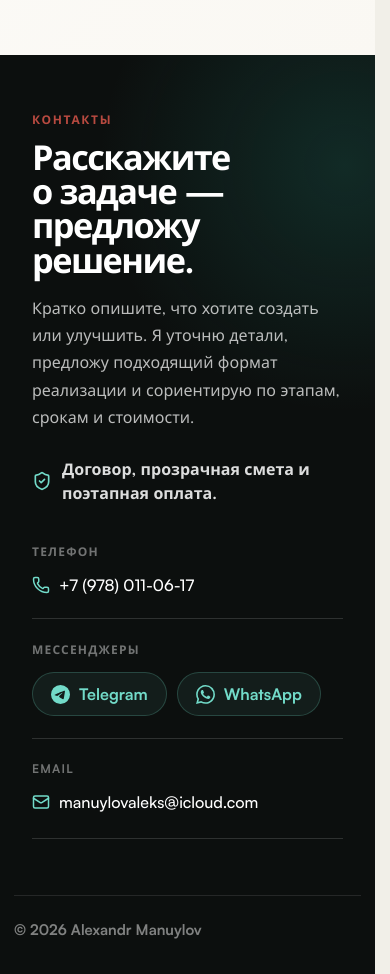
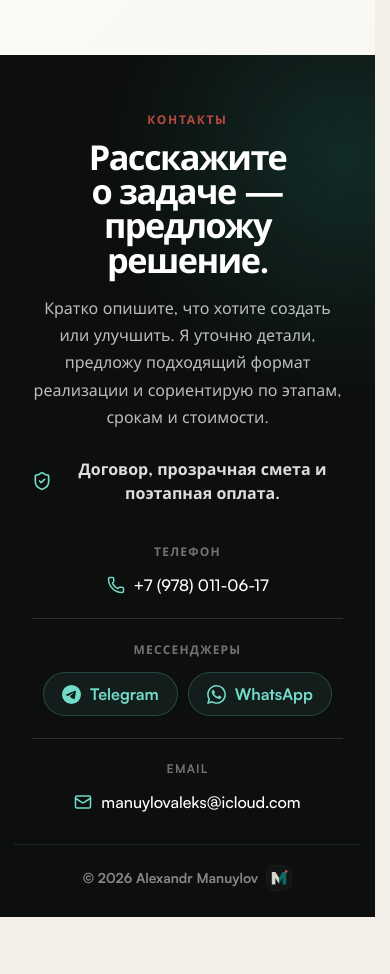
Before and after one commit to Aleks-man/portfolio, a React (Vite) app: page / in a window 390 px wide. Shown: the part 4350-5324 px from the top of the page. After the commit the page ends 5267 px from the top, so only its background shows below. Built offline with nearby package versions, Linux system fonts and the light colour scheme.

Commit message:
style: refine centered footer layout

```diff
--- a/src/components/PageFooter.tsx
+++ b/src/components/PageFooter.tsx
@@ -12,6 +12,13 @@ export function PageFooter({ footer, contact }: PageFooterProps) {
       <ContactSection contact={contact} />
       <div className="footer">
         <span>{footer.title}</span>
+        <img
+          className="footer__logo-mark"
+          src="/alex_manuylov_logo_mark.svg"
+          alt=""
+          width="80"
+          height="80"
+        />
       </div>
     </footer>
   )
--- a/src/styles/navigation.css
+++ b/src/styles/navigation.css
@@ -311,7 +311,7 @@
   }
 
   .footer {
-    padding-bottom: 34px;
+    padding-bottom: 26px;
   }
 }
 
--- a/src/styles/responsive.css
+++ b/src/styles/responsive.css
@@ -24,6 +24,38 @@
   .process-grid,
   .contact {
     grid-template-columns: 1fr;
+  }
+
+  .contact {
+    text-align: center;
+  }
+
+  .contact__intro > p,
+  .contact h2 {
+    margin-right: auto;
+    margin-left: auto;
+  }
+
+  .contact__terms,
+  .contact__phones,
+  .contact__messengers,
+  .contact__email {
+    margin-right: auto;
+    margin-left: auto;
+  }
+
+  .contact__panel {
+    width: 100%;
+    padding-top: 0;
+  }
+
+  .contact__phones {
+    align-items: center;
+    flex-direction: column;
+  }
+
+  .contact__messengers {
+    justify-content: center;
   }
 
   .project-showcase {
@@ -247,24 +279,10 @@
   }
 
   .contact {
-    padding: 56px 0;
+    padding: 56px 0 28px;
     gap: 38px;
   }
 
-  .contact__panel {
-    padding-top: 0;
-  }
-
-  .contact__phones {
-    align-items: flex-start;
-    flex-direction: column;
-  }
-
-  .footer {
-    align-items: flex-start;
-    flex-direction: column;
-    padding-bottom: 88px;
-  }
 }
 
 @media (max-width: 420px) {
--- a/src/styles/sections.css
+++ b/src/styles/sections.css
@@ -608,7 +608,7 @@
 
 .contact {
   position: relative;
-  padding: clamp(64px, 7vw, 92px) 0;
+  padding: clamp(64px, 7vw, 92px) 0 28px;
   display: grid;
   grid-template-columns: minmax(280px, 0.78fr) minmax(460px, 1.22fr);
   gap: clamp(48px, 8vw, 112px);
@@ -657,6 +657,11 @@
 
 .contact__group:first-child {
   padding-top: 0;
+}
+
+.contact__group:last-child {
+  padding-bottom: 0;
+  border-bottom: 0;
 }
 
 .contact__group > p {
@@ -738,15 +743,25 @@
 .footer {
   width: var(--container);
   margin: 0 auto;
-  padding: 24px 0 30px;
+  padding: 20px 0 26px;
   display: flex;
   align-items: center;
-  justify-content: space-between;
-  gap: 20px;
-  border-top: 1px solid rgba(255, 255, 255, 0.1);
-  color: rgba(255, 255, 255, 0.48);
-  font-size: 0.92rem;
-  font-weight: 750;
+  justify-content: center;
+  gap: 8px;
+  text-align: center;
+  border-top: 1px solid rgba(114, 219, 201, 0.14);
+  color: rgba(255, 255, 255, 0.5);
+  font-size: 0.86rem;
+  font-weight: 650;
+}
+
+.footer__logo-mark {
+  width: 26px;
+  height: 26px;
+  flex: 0 0 auto;
+  border: 1px solid rgba(255, 255, 255, 0.06);
+  border-radius: 8px;
+  opacity: 0.88;
 }
 
 .footer a {
```
Also changed, not shown: public/alex_manuylov_logo_mark.svg (added).
